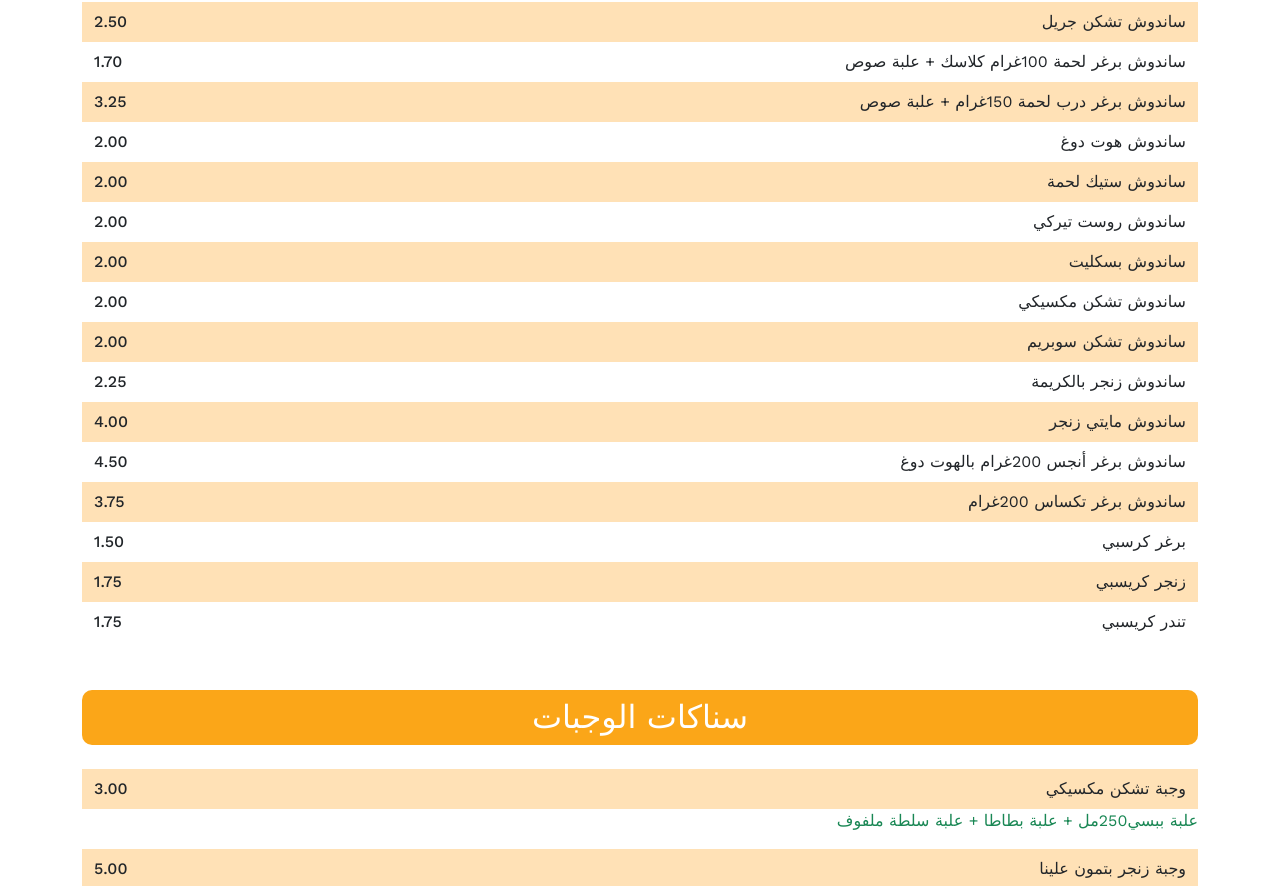
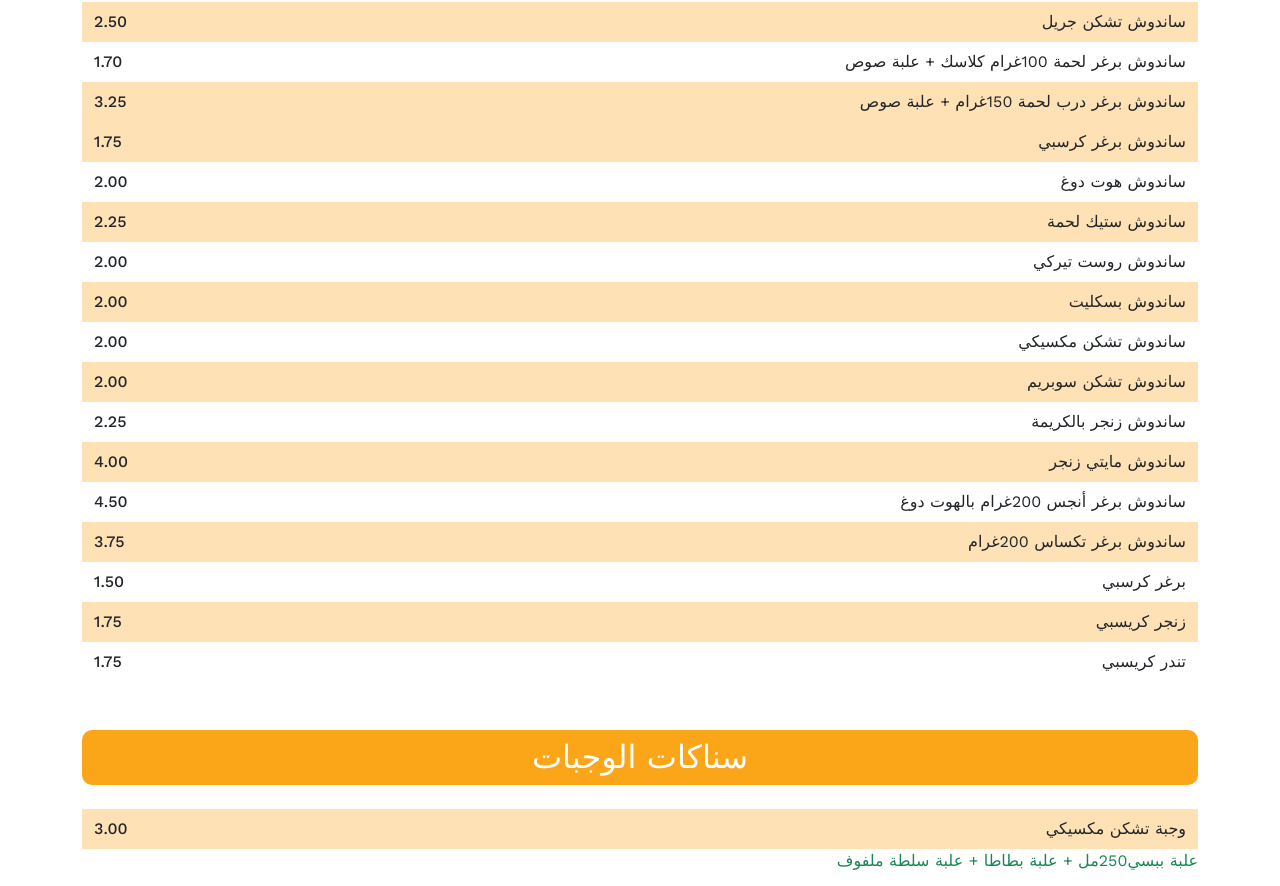
Before and after one commit to mustafa-albash1/Shawarma-Betmon-We, a plain HTML site: page index.html in a window 1280 px wide. Shown: the part 1320-2206 px from the top of the page. Drawn offline with nearby package versions, Linux system fonts and the light colour scheme; a web font is replaced by a local one.

Commit message:
Add files via upload

```diff
--- a/index.html
+++ b/index.html
@@ -146,13 +146,17 @@
         <p class="title-name col-9">ساندوش برغر درب لحمة 150غرام + علبة صوص</p>
         <p class="price d-flex justify-content-end col-3">3.25</p>
       </div>
+      <div class="item row">
+        <p class="title-name col-9">ساندوش برغر كرسبي</p>
+        <p class="price d-flex justify-content-end col-3">1.75</p>
+      </div>
       <div class="item row bg-white">
         <p class="title-name col-9">ساندوش هوت دوغ</p>
         <p class="price d-flex justify-content-end col-3">2.00</p>
       </div>
       <div class="item row">
         <p class="title-name col-9">ساندوش ستيك لحمة</p>
-        <p class="price d-flex justify-content-end col-3">2.00</p>
+        <p class="price d-flex justify-content-end col-3">2.25</p>
       </div>
       <div class="item row bg-white">
         <p class="title-name col-9">ساندوش روست تيركي</p>
```
